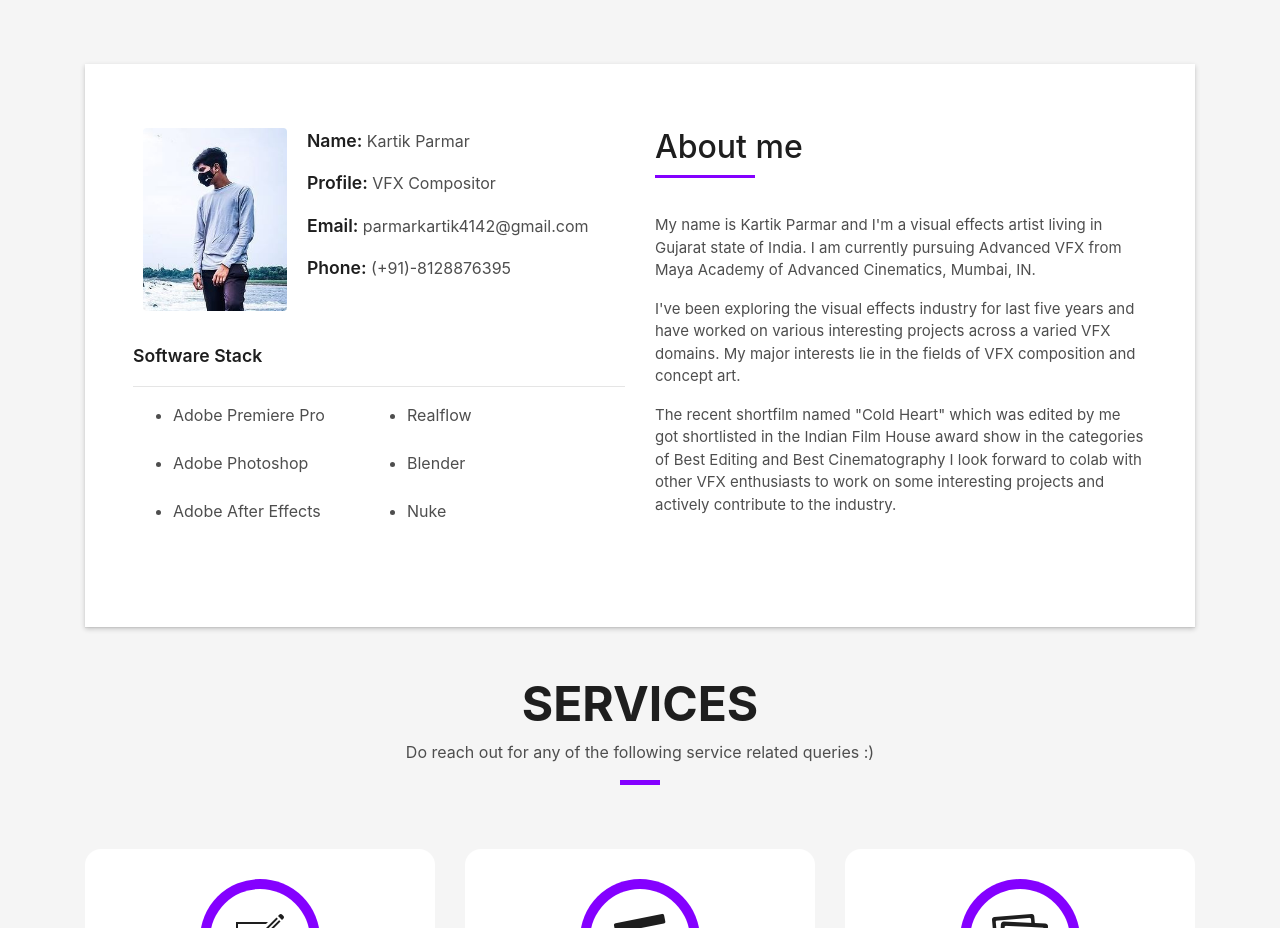
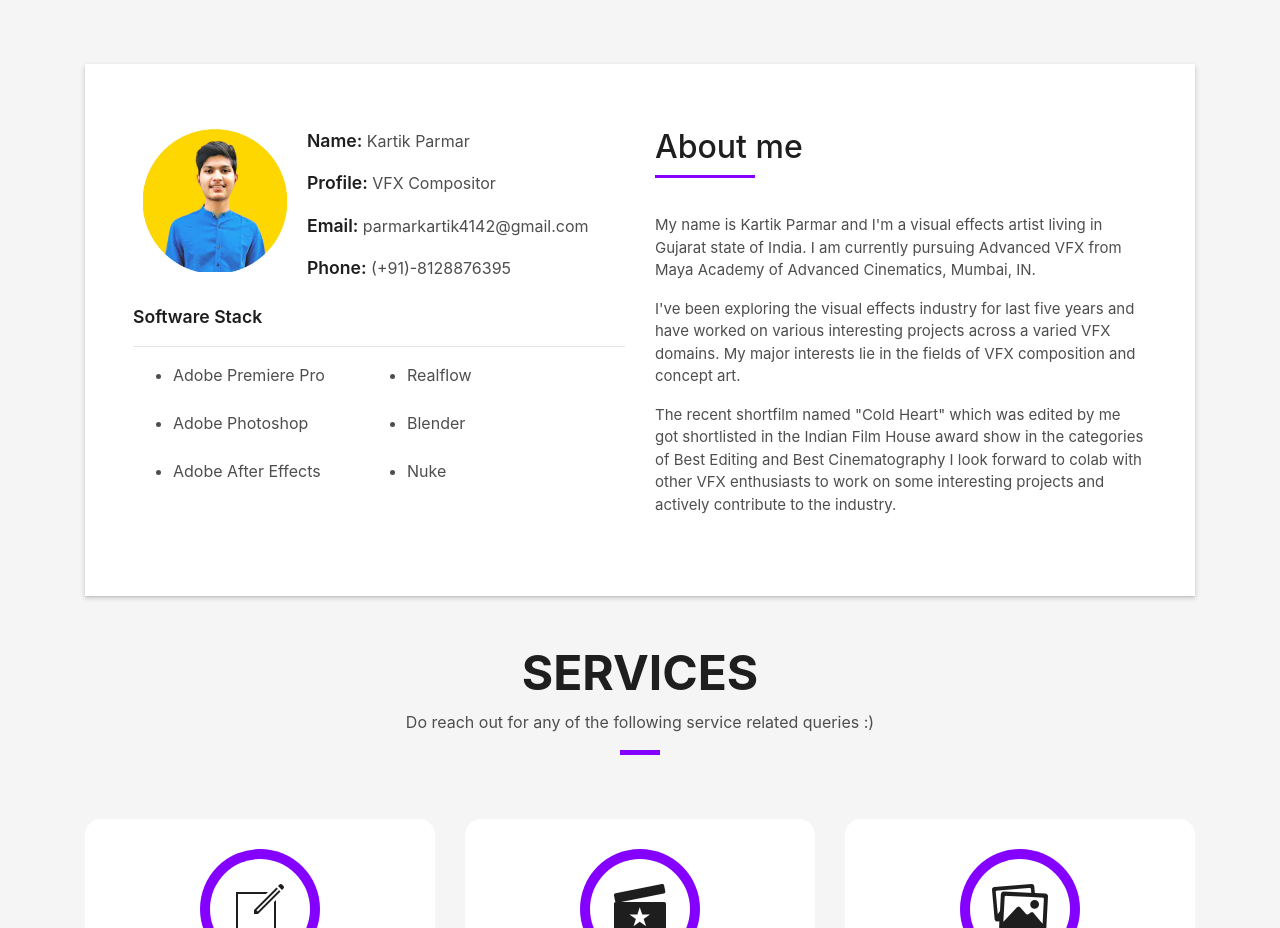
Before and after one commit to thekartiksp/thekartiksp.github.io, a plain HTML site: page index.html in a window 1280 px wide. Shown: the part 800-1728 px from the top of the page. Drawn offline with Linux system fonts and the light colour scheme; files whose address does not match are found by name.

Commit message:
Profile Changed

```diff
--- a/index.html
+++ b/index.html
@@ -96,7 +96,7 @@
                 <div class="row">
                   <div class="col-sm-6 col-md-4">
                     <div class="about-img">
-                      <img src="img/Kartik.JPG" class="img-fluid rounded b-shadow-a" alt="" id="profile_pic">
+                      <img src="img/dp.jpg" class="img-fluid rounded b-shadow-a" alt="" id="profile_pic">
                     </div>
                   </div>
                   <div class="col-sm-6 col-md-8">
```
Also changed, not shown: img/dp.jpg (added).
